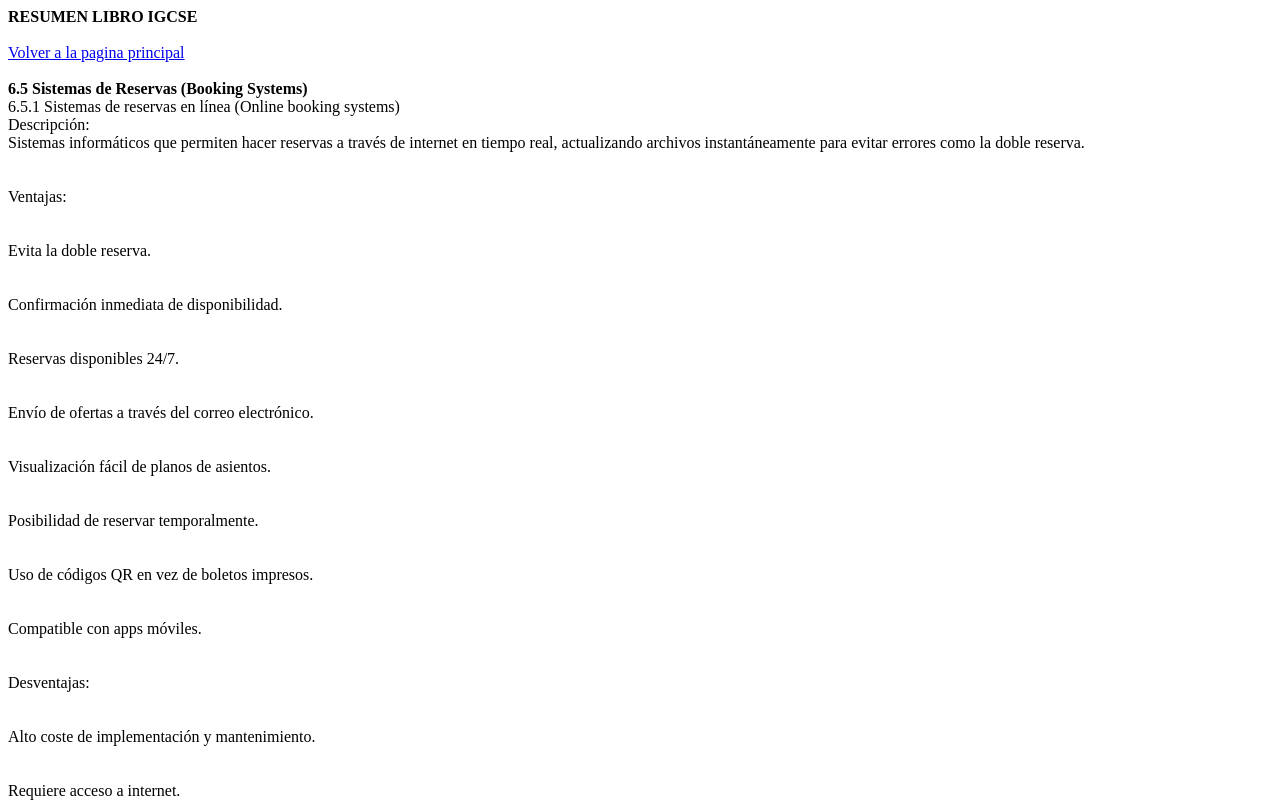
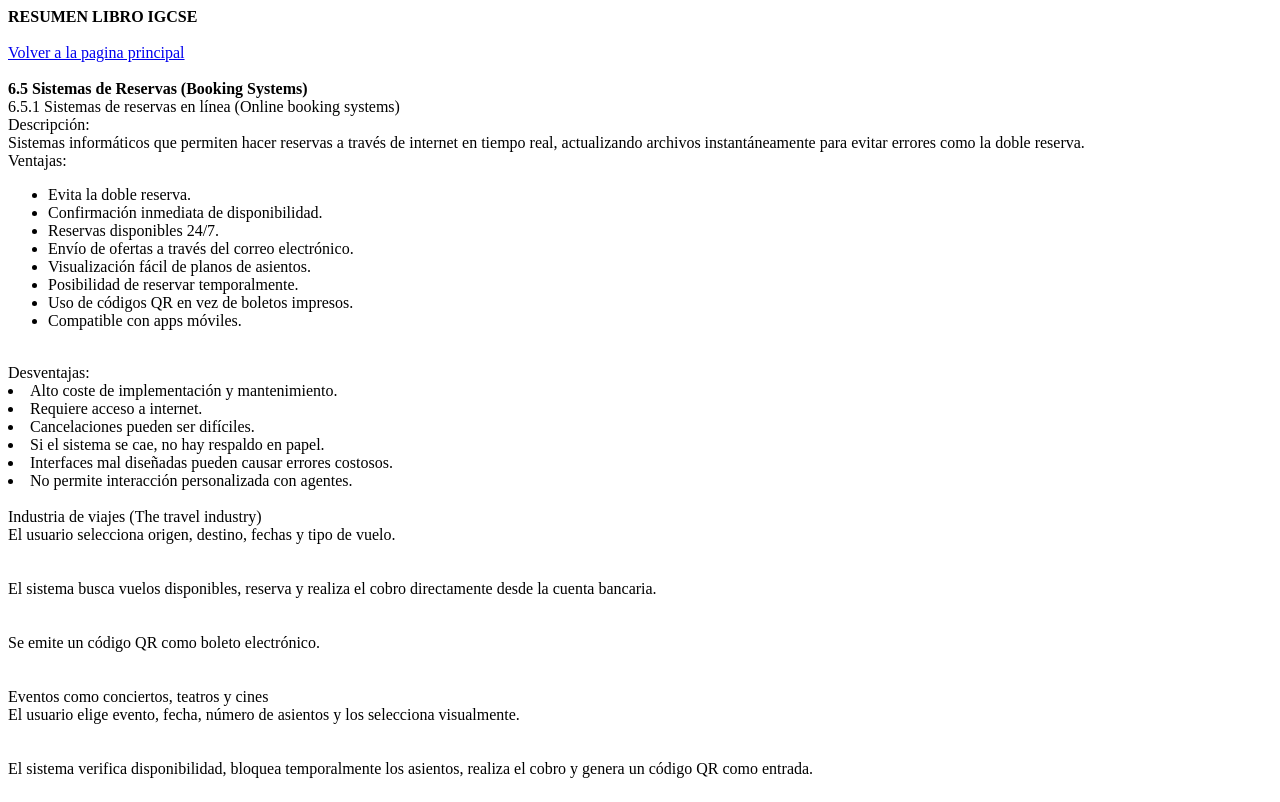
Before and after one commit to alejandracameloest-droid/alejandracameloest-droid.github.io, a plain HTML site: page Clase7.html in a window 1280 px wide. Shown: the top 802 px of the page. Drawn offline with Linux system fonts and the light colour scheme.

Commit message:
Update Clase7.html

```diff
--- a/Clase7.html
+++ b/Clase7.html
@@ -14,56 +14,57 @@
 6.5.1 Sistemas de reservas en línea (Online booking systems)<br>
 Descripción:<br>
  Sistemas informáticos que permiten hacer reservas a través de internet en tiempo real, actualizando archivos instantáneamente para evitar errores como la doble reserva.<br>
-<br>
-<br>
-Ventajas:<br>
-<br>
-<br>
-Evita la doble reserva.<br>
-<br>
-<br>
-Confirmación inmediata de disponibilidad.<br>
-<br>
-<br>
-Reservas disponibles 24/7.<br>
-<br>
-<br>
-Envío de ofertas a través del correo electrónico.<br>
-<br>
-<br>
-Visualización fácil de planos de asientos.<br>
-<br>
-<br>
-Posibilidad de reservar temporalmente.<br>
-<br>
-<br>
-Uso de códigos QR en vez de boletos impresos.<br>
-<br>
-<br>
-Compatible con apps móviles.<br>
-<br>
+
+
+Ventajas:
+
+<ul>
+<li>Evita la doble reserva.</li>
+
+
+<li>Confirmación inmediata de disponibilidad.</li>
+
+
+<li>Reservas disponibles 24/7.</li>
+
+
+<li>Envío de ofertas a través del correo electrónico.</li>
+
+
+
+<li>Visualización fácil de planos de asientos.</li>
+
+
+<li>Posibilidad de reservar temporalmente.</li>
+
+
+<li>Uso de códigos QR en vez de boletos impresos.</li>
+
+
+<li>Compatible con apps móviles.</li>
+</ul>
 <br>
 Desventajas:<br>
-<br>
-<br>
-Alto coste de implementación y mantenimiento.<br>
-<br>
-<br>
-Requiere acceso a internet.<br>
-<br>
-<br>
-Cancelaciones pueden ser difíciles.<br>
-<br>
-<br>
-Si el sistema se cae, no hay respaldo en papel.<br>
-<br>
-<br>
-Interfaces mal diseñadas pueden causar errores costosos.<br>
-<br>
-<br>
-No permite interacción personalizada con agentes.<br>
-<br>
-<br>
+
+
+<li>Alto coste de implementación y mantenimiento.</li>
+
+
+<li>Requiere acceso a internet.</li>
+
+
+<li>Cancelaciones pueden ser difíciles.</li>
+
+
+<li>Si el sistema se cae, no hay respaldo en papel.</li>
+
+
+<li>Interfaces mal diseñadas pueden causar errores costosos.</li>
+
+
+<li>No permite interacción personalizada con agentes.</li>
+    </ul>
+
 <br>
 Industria de viajes (The travel industry)<br>
 El usuario selecciona origen, destino, fechas y tipo de vuelo.<br>
```
